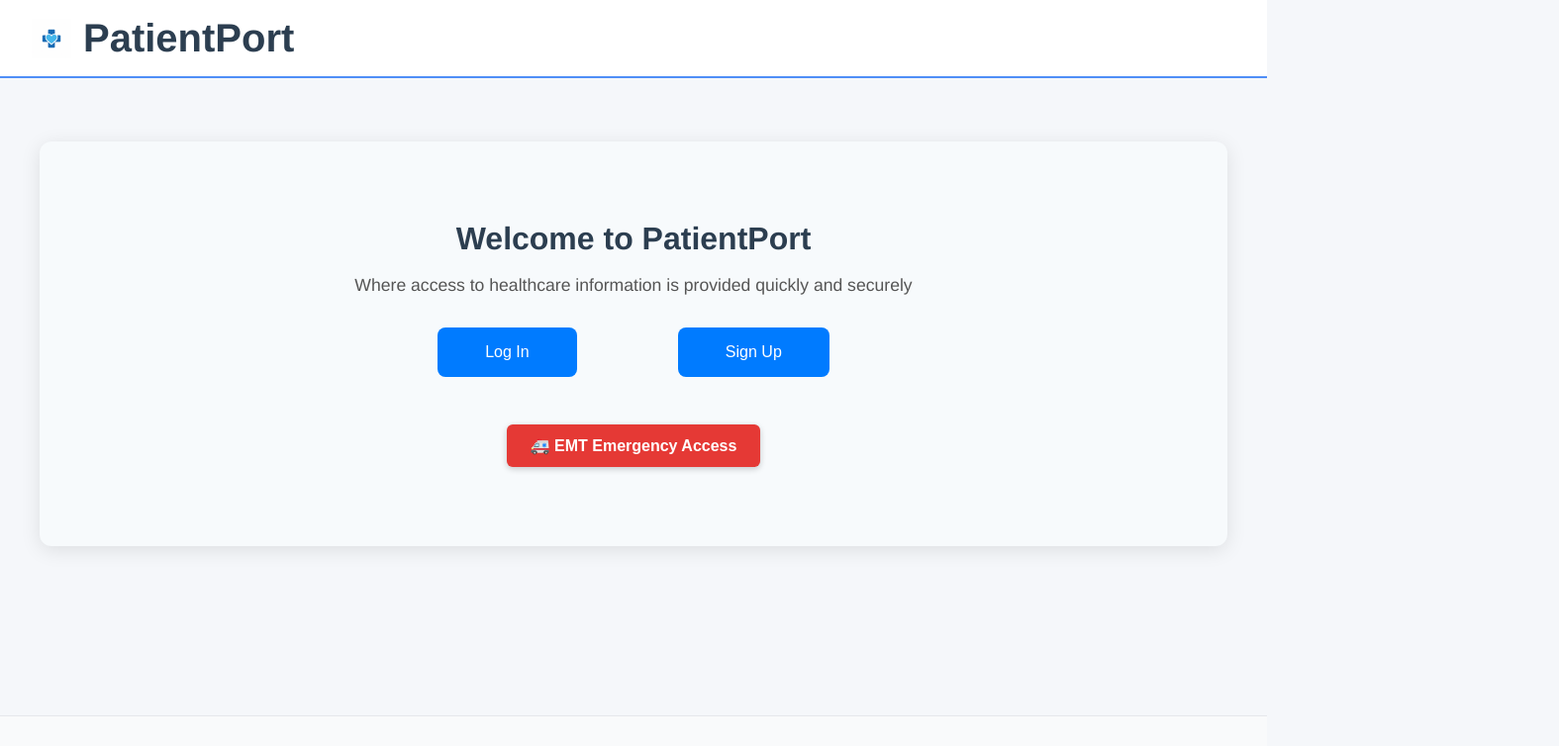
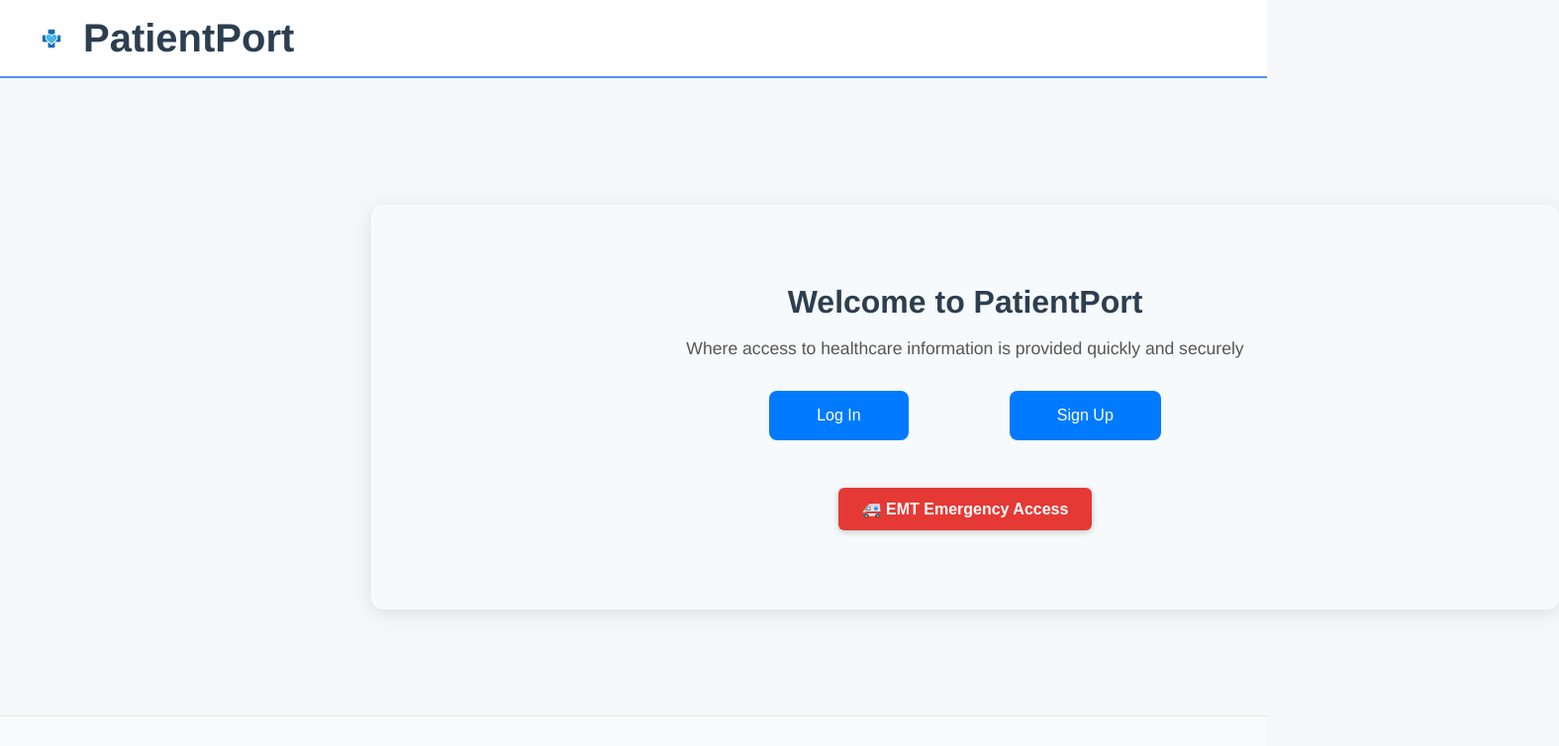
Before and after one commit to dinn7470/PatientPort_, a React (Vite) app in the folder frontend/: page / in a window 1280 px wide. Shown: the top 754 px of the page at 99% size, 1575 px wide, since content can reach past the window. Built offline with nearby package versions, Linux system fonts and the light colour scheme.

Commit message:
app. css

```diff
--- a/frontend/src/App.css
+++ b/frontend/src/App.css
@@ -60,6 +60,9 @@ header, footer {
 /* Form/page container */
 .app-container {
   width: 100%;
+  position: absolute;
+  top: 175px;
+  left: 375px;
   max-width: 1200px;
   min-height: 50vh;
   background: #F7FAFC;
```
Also changed, not shown: frontend/src/components/PatientForm.css (+3 -12 lines).
